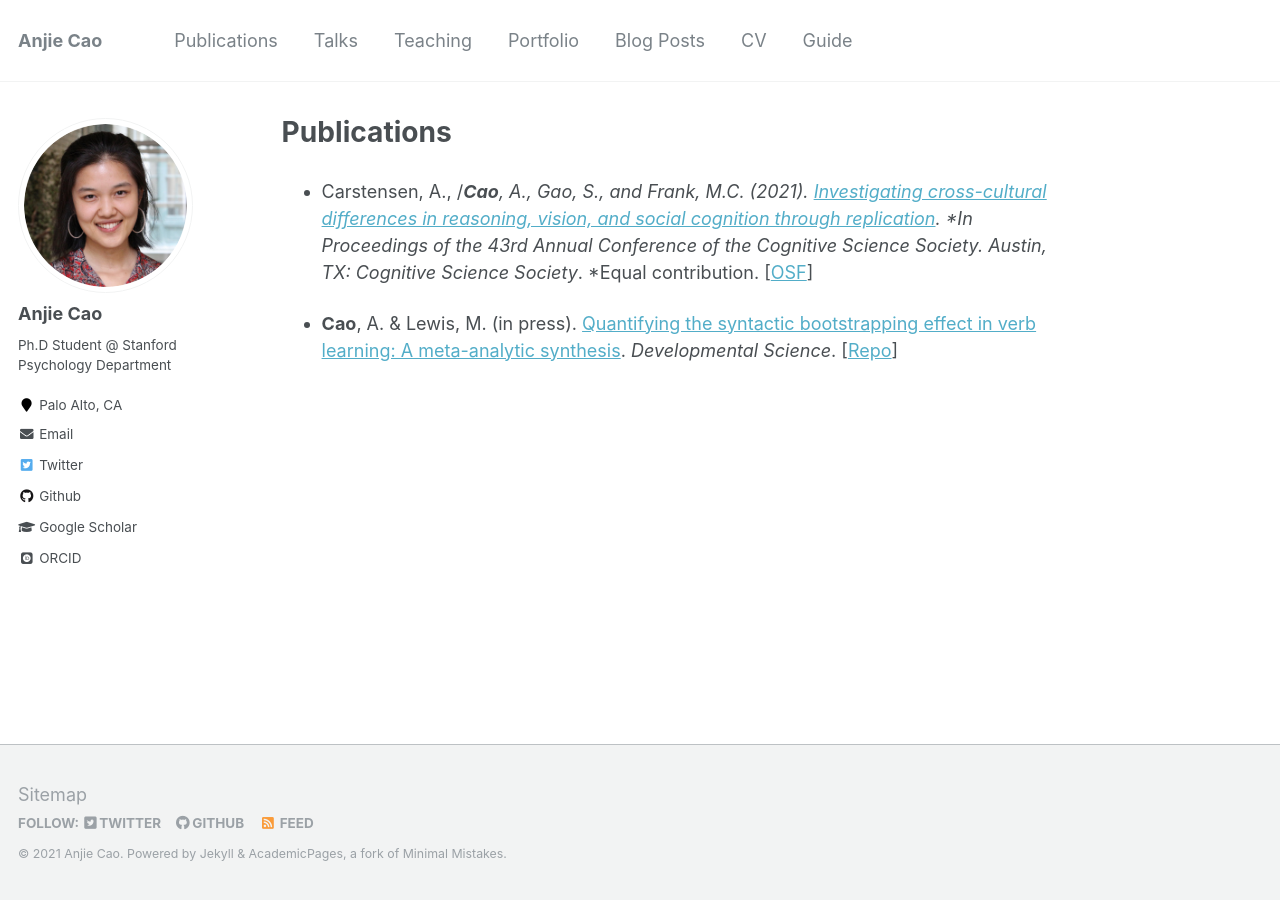
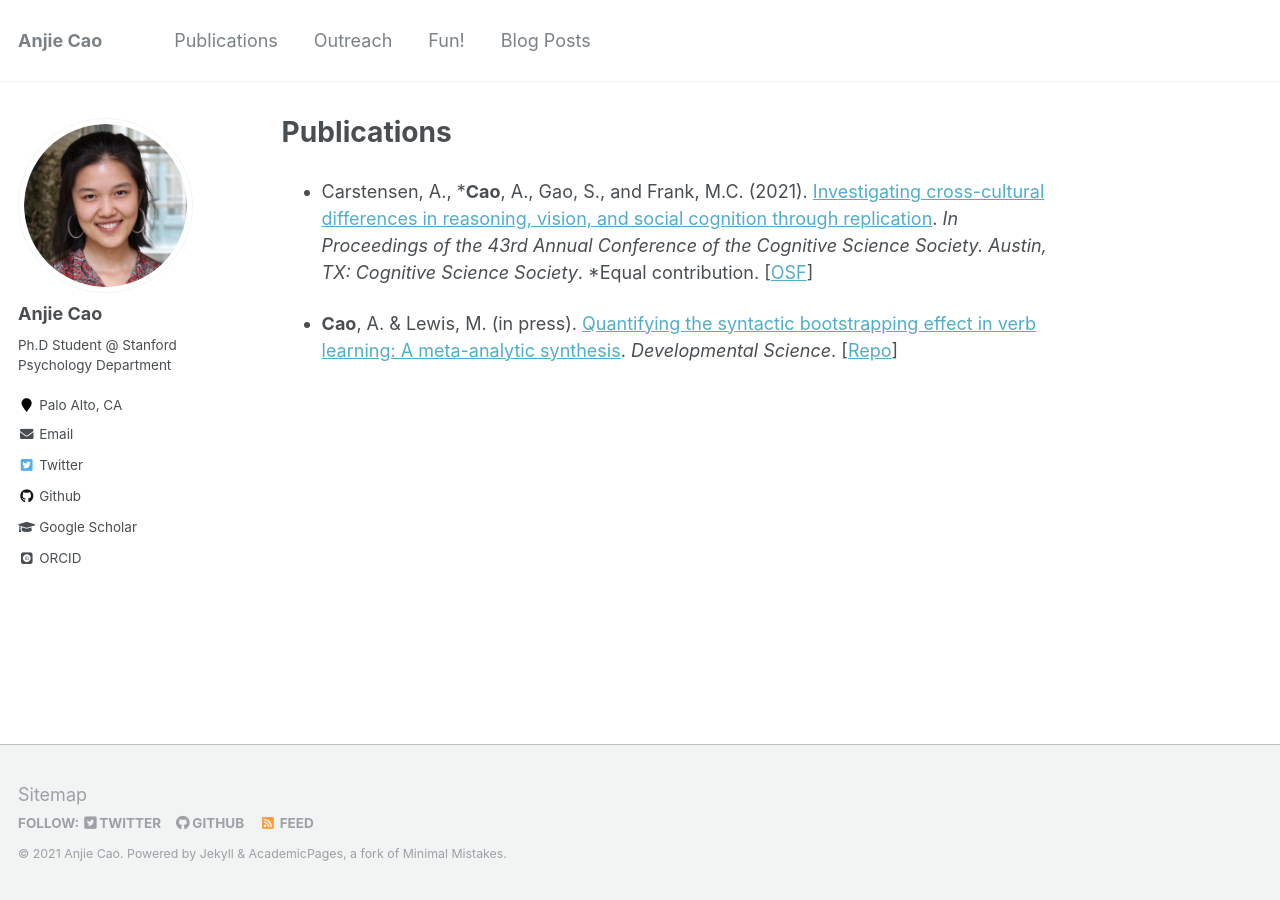
Before and after one commit to anjiecao/anjiecao.github.io, a Jekyll site: the page built from _pages/publications.md, in a window 1280 px wide. Built offline with Jekyll 4.4.1, drawn with Linux system fonts in a browser that asks for light colours; some web fonts are replaced.

Commit message:
change layout

```diff
--- a/_data/navigation.yml
+++ b/_data/navigation.yml
@@ -3,20 +3,11 @@ main:
   - title: "Publications"
     url: /publications/
 
-  - title: "Talks"
-    url: /talks/
+  - title: "Outreach"
+    url: /publications/
 
-  - title: "Teaching"
-    url: /teaching/
-
-  - title: "Portfolio"
+  - title: "Fun!"
     url: /portfolio/
 
   - title: "Blog Posts"
     url: /year-archive/
-
-  - title: "CV"
-    url: /cv/
-
-  - title: "Guide"
-    url: /markdown/
--- a/_pages/publications.md
+++ b/_pages/publications.md
@@ -4,6 +4,6 @@ permalink: /publications/
 author_profile: true
 ---
 
-- Carstensen, A., /***Cao**, A., Gao, S., and Frank, M.C. (2021). [Investigating cross-cultural differences in reasoning, vision, and social cognition through replication](https://escholarship.org/content/qt3sn0030x/qt3sn0030x.pdf). *In Proceedings of the 43rd Annual Conference of the Cognitive Science Society. Austin, TX: Cognitive Science Society*. *Equal contribution.  [[OSF](https://osf.io/65hwd/)]
+- Carstensen, A., \***Cao**, A., Gao, S., and Frank, M.C. (2021). [Investigating cross-cultural differences in reasoning, vision, and social cognition through replication](https://escholarship.org/content/qt3sn0030x/qt3sn0030x.pdf). *In Proceedings of the 43rd Annual Conference of the Cognitive Science Society. Austin, TX: Cognitive Science Society*. *Equal contribution.  [[OSF](https://osf.io/65hwd/)]
 
 - **Cao**, A. & Lewis, M. (in press). [Quantifying the syntactic bootstrapping effect in verb learning: A meta-analytic synthesis](https://psyarxiv.com/x8ynm). *Developmental Science*.  [[Repo](https://github.com/anjiecao/SyntacticBootstrappingMA)]
```
